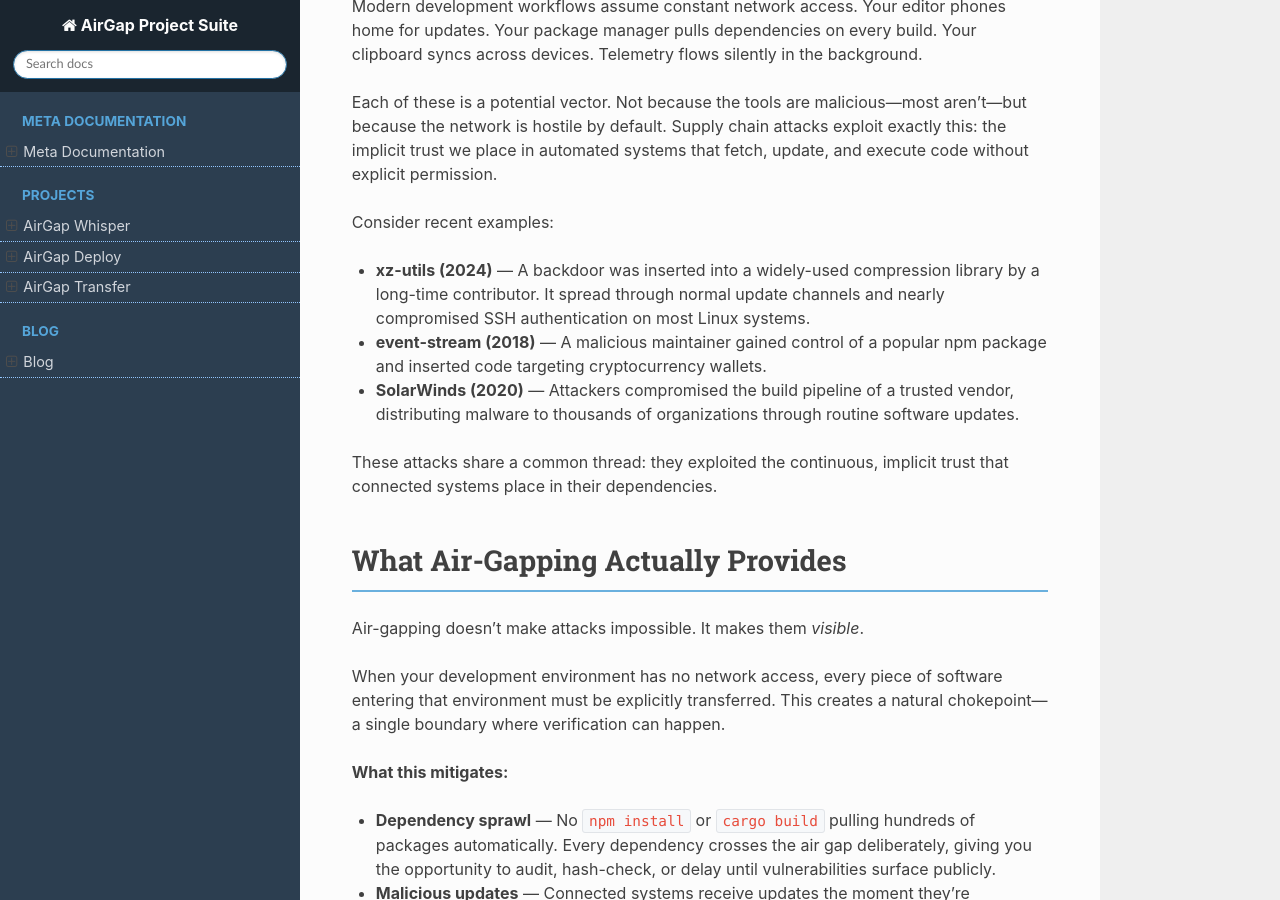
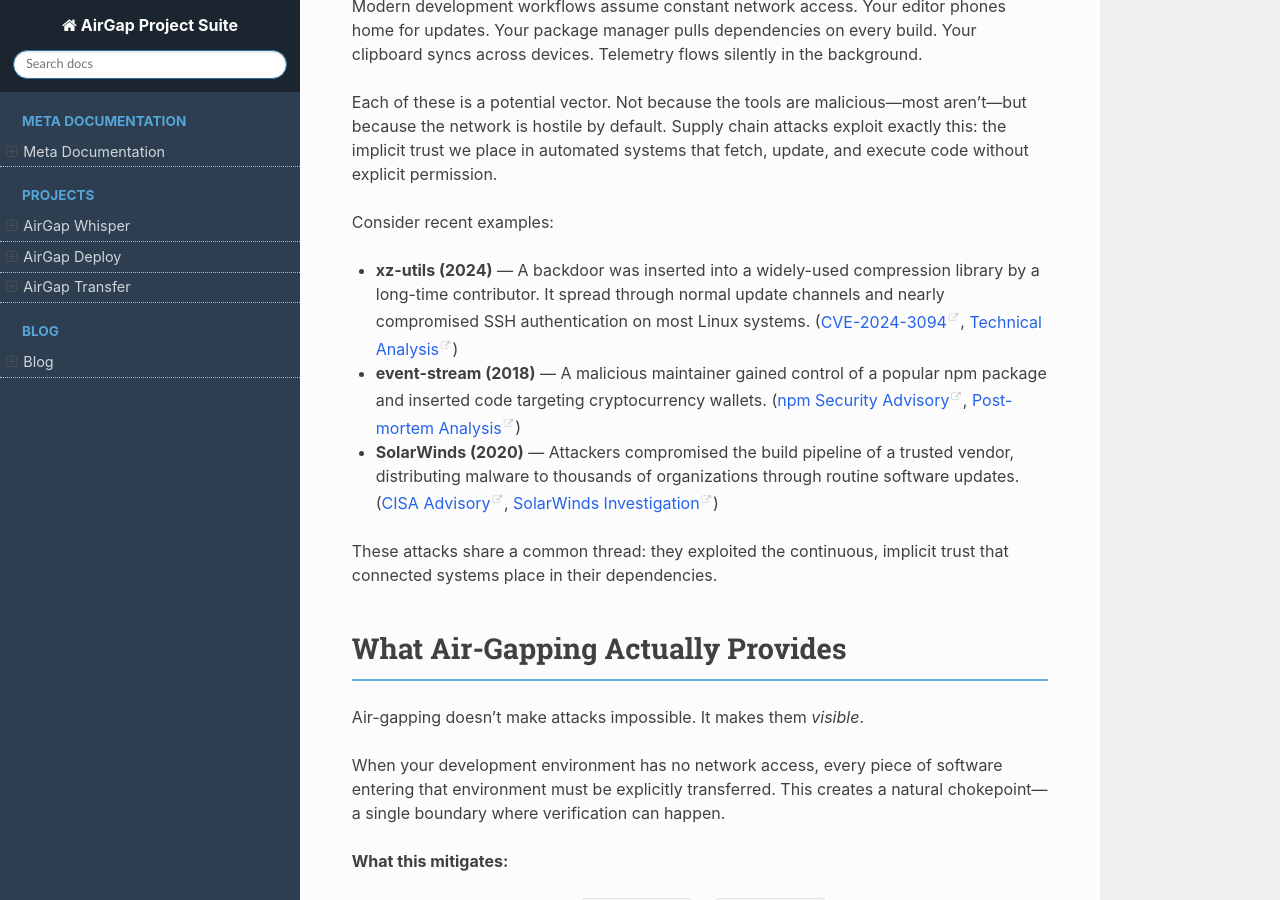
Before and after one commit to Cleanroom-Labs/cleanroom-technical-docs, a Sphinx documentation site: the page built from source/blog/why-air-gapping.rst, in a window 1280 px wide and 900 px high, scrolled down 422 px. Built offline with Sphinx 7.4.7 and the Read the Docs theme 3.1.0, drawn with Linux system fonts in a browser that asks for light colours.

Commit message:
Add source citations to security incident examples in air-gapping blog post
Added authoritative references for three supply chain attack examples:
- xz-utils (2024): Wikipedia + GitHub technical analysis
- event-stream (2018): npm official advisory + Snyk post-mortem
- SolarWinds (2020): CISA advisory + SolarWinds investigation

All descriptions verified to align with actual incidents.

🤖 Generated with [Claude Code](https://claude.com/claude-code)

Co-Authored-By: Claude Sonnet 4.5 <noreply@anthropic.com>

```diff
--- a/source/blog/why-air-gapping.rst
+++ b/source/blog/why-air-gapping.rst
@@ -21,12 +21,12 @@ Consider recent examples:
 
 - **xz-utils (2024)** — A backdoor was inserted into a widely-used compression
   library by a long-time contributor. It spread through normal update channels
-  and nearly compromised SSH authentication on most Linux systems.
+  and nearly compromised SSH authentication on most Linux systems. (`CVE-2024-3094 <https://en.wikipedia.org/wiki/XZ_Utils_backdoor>`__, `Technical Analysis <https://gist.github.com/thesamesam/223949d5a074ebc3dce9ee78baad9e27>`__)
 - **event-stream (2018)** — A malicious maintainer gained control of a popular
-  npm package and inserted code targeting cryptocurrency wallets.
+  npm package and inserted code targeting cryptocurrency wallets. (`npm Security Advisory <https://blog.npmjs.org/post/180565383195/details-about-the-event-stream-incident>`__, `Post-mortem Analysis <https://snyk.io/blog/a-post-mortem-of-the-malicious-event-stream-backdoor/>`__)
 - **SolarWinds (2020)** — Attackers compromised the build pipeline of a trusted
   vendor, distributing malware to thousands of organizations through routine
-  software updates.
+  software updates. (`CISA Advisory <https://www.cisa.gov/news-events/cybersecurity-advisories/aa20-352a>`__, `SolarWinds Investigation <https://www.solarwinds.com/blog/an-investigative-update-of-the-cyberattack>`__)
 
 These attacks share a common thread: they exploited the continuous, implicit
 trust that connected systems place in their dependencies.
```
